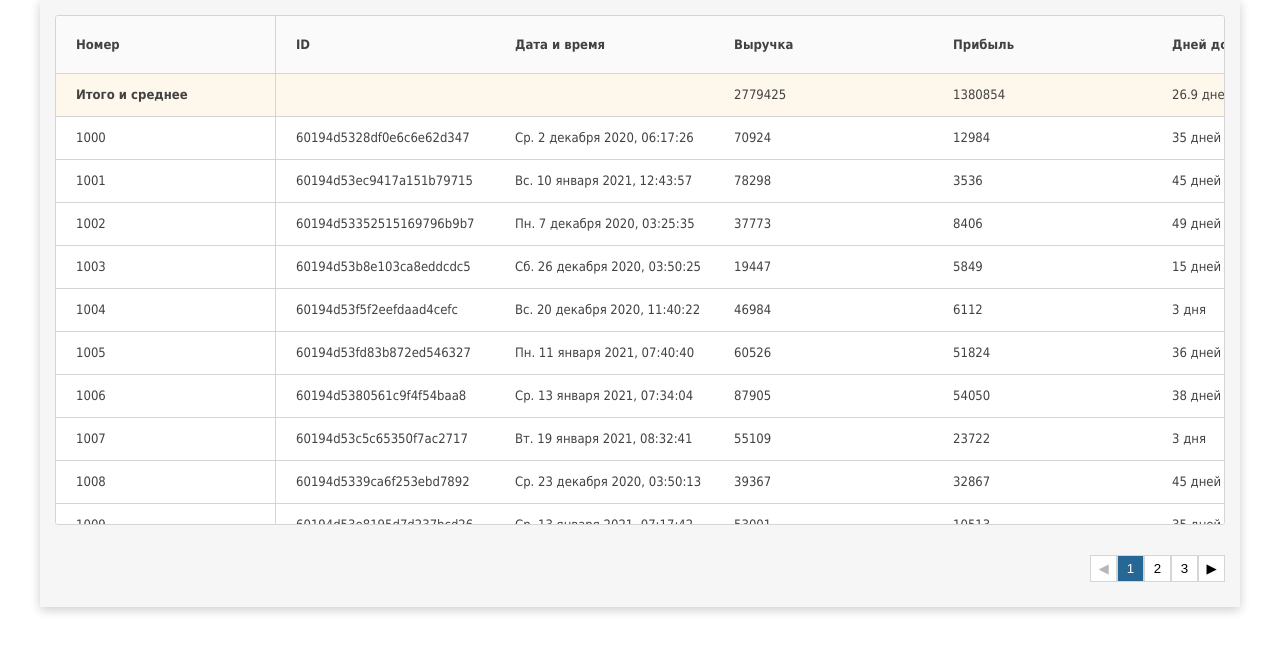
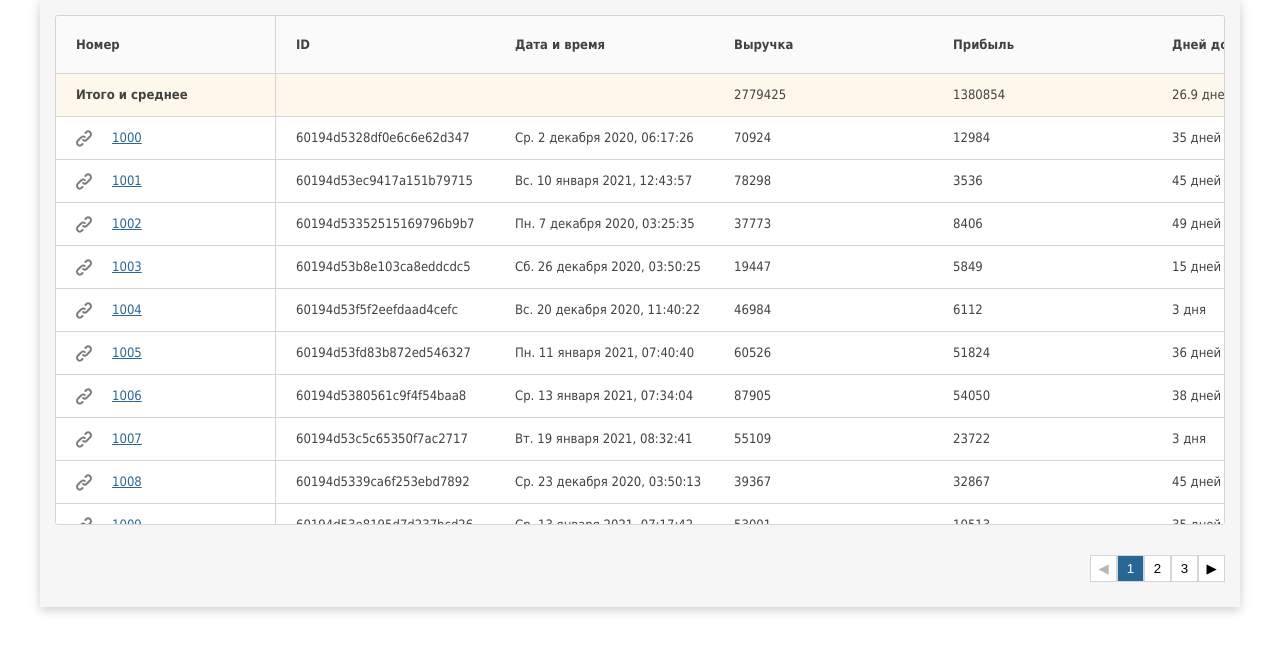
Before and after one commit to a413x/table2, a React (Create React App) app: page / in a window 1280 px wide. Shown: the top 652 px of the page. Built offline with nearby package versions, Linux system fonts and the light colour scheme.

Commit message:
Add links to the first column

```diff
--- /dev/null
+++ b/src/components/Link.js
@@ -0,0 +1,17 @@
+import LinkImg from '../icons/link.svg'
+import '../styles/Link.css';
+
+export function Link({dataObj, onLinkClick}) {
+  const onClick = (e) => {
+    e.preventDefault()
+    onLinkClick(dataObj._id)
+  }
+  return (
+    <div className = 'table-link'>
+      <img src = {LinkImg} alt = 'link' />
+      <a href = '/' onClick = {onClick}>
+        {dataObj.number}
+      </a>
+    </div>
+  );
+}
--- a/src/components/Table.js
+++ b/src/components/Table.js
@@ -1,15 +1,26 @@
+import {useState} from 'react'
 import {TableHead, colNames} from './TableHead.js'
+import {Link} from './Link.js'
 import {convertDate, formatDaysLeft} from '../utils/utils.js'
 import '../styles/Table.css';
 import '../styles/Scrollbars.css';
 
 export function Table({ data, dataToShow, sortCallback }) {
+  const [selectedData, setSelectedData] = useState(data[0])
+
+  const onLinkClick = (id) => {
+    setSelectedData(
+      data.filter(dataObj => dataObj.id === id)
+    )
+  }
   const handleData = (data, col) => {
     const value = data[col.name]
     if(col.name === 'date') {
       return convertDate(value)
     }else if(col.name === 'daysleft'){
       return formatDaysLeft(value)
+    }else if(col.name === 'number'){
+      return <Link dataObj = {data} onLinkClick = {onLinkClick} />
     }else {
       return value
     }
--- /dev/null
+++ b/src/styles/Link.css
@@ -0,0 +1,8 @@
+.table-link img{
+  margin-right: 20px;
+  vertical-align: middle;
+}
+.table-link a{
+  color: #2B6893;
+  cursor: pointer;
+}
```
